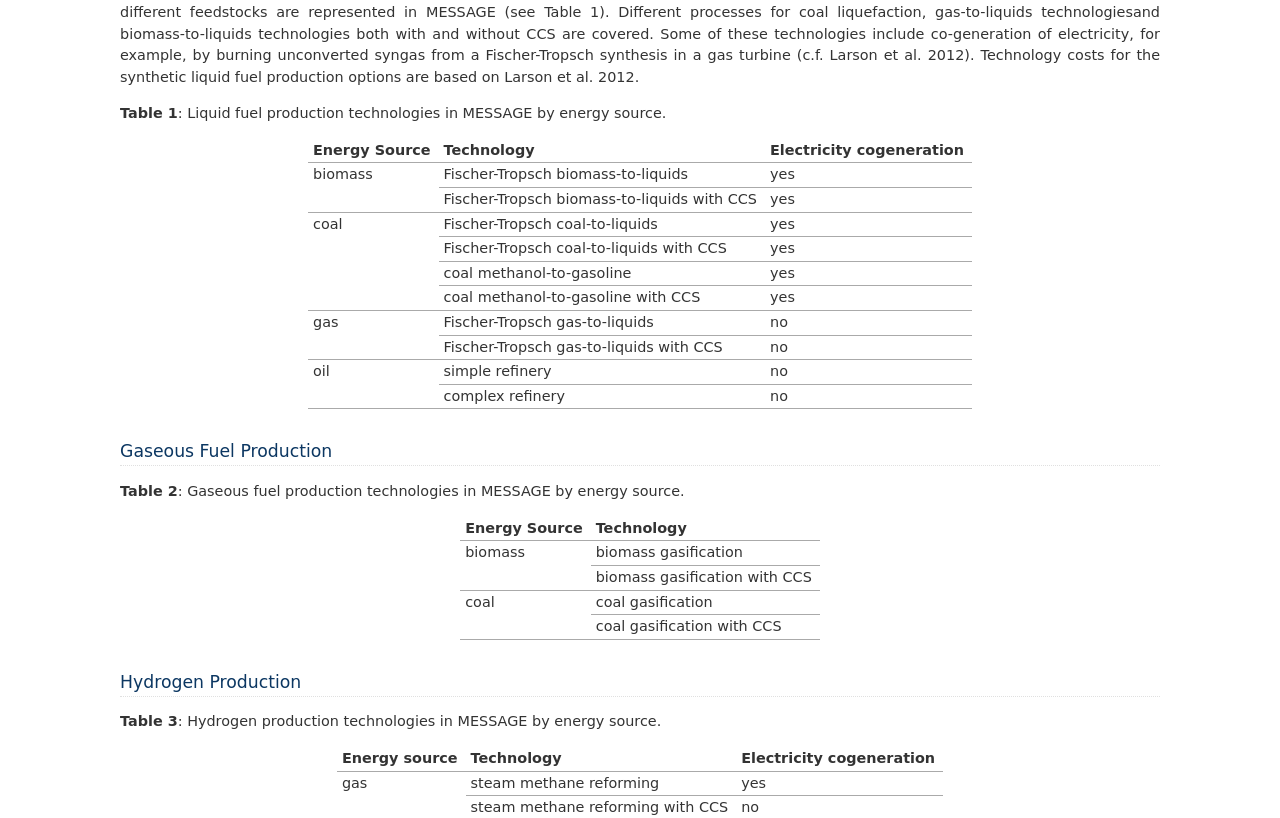
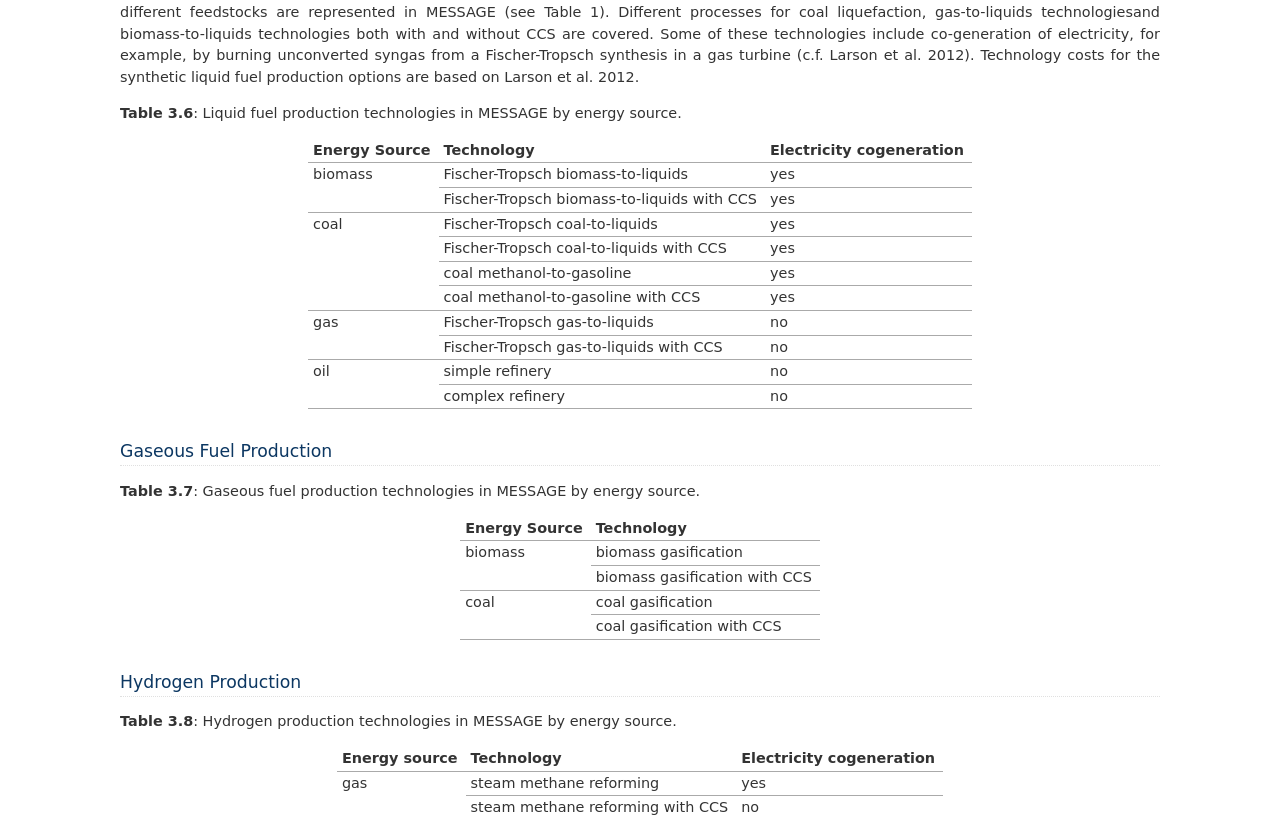
Before and after one commit to iiasa/message_doc, a Sphinx documentation site: the page built from source/message_globiom/energy/conversion/other.rst, in a window 1280 px wide. Shown: the part 313-1131 px from the top of the page. Built offline with Sphinx 7.4.7, drawn with Linux system fonts in a browser that asks for light colours.

Commit message:
Update other.rst

```diff
--- a/source/message_globiom/energy/conversion/other.rst
+++ b/source/message_globiom/energy/conversion/other.rst
@@ -6,7 +6,7 @@
 ----------------------
 Apart from oil refining as predominant supply technology for liquid fuels at present a number of alternative liquid fuel production routes from different feedstocks are represented in MESSAGE (see Table 1). Different processes for coal liquefaction, gas-to-liquids technologiesand biomass-to-liquids technologies both with and without CCS are covered. Some of these technologies include co-generation of electricity, for example, by burning unconverted syngas from a Fischer-Tropsch synthesis in a gas turbine (c.f. Larson et al. 2012). Technology costs for the synthetic liquid fuel production options are based on Larson et al. 2012.
 
-**Table 1**: Liquid fuel production technologies in MESSAGE by energy source.
+**Table 3.6**: Liquid fuel production technologies in MESSAGE by energy source.
 
 +----------------+----------------------------------------------+---------------------------+
 | Energy Source  | Technology                                   | Electricity cogeneration  |
@@ -34,7 +34,7 @@
 
 Gaseous Fuel Production
 -----------------------
-**Table 2**: Gaseous fuel production technologies in MESSAGE by energy source.
+**Table 3.7**: Gaseous fuel production technologies in MESSAGE by energy source.
 
 +----------------+-------------------------------+
 | Energy Source  | Technology                    |
@@ -50,7 +50,7 @@
 
 Hydrogen Production
 -------------------
-**Table 3**: Hydrogen production technologies in MESSAGE by energy source.
+**Table 3.8**: Hydrogen production technologies in MESSAGE by energy source.
 
 +----------------+-----------------------------------+---------------------------+
 | Energy source  | Technology                        | Electricity cogeneration  |
```
